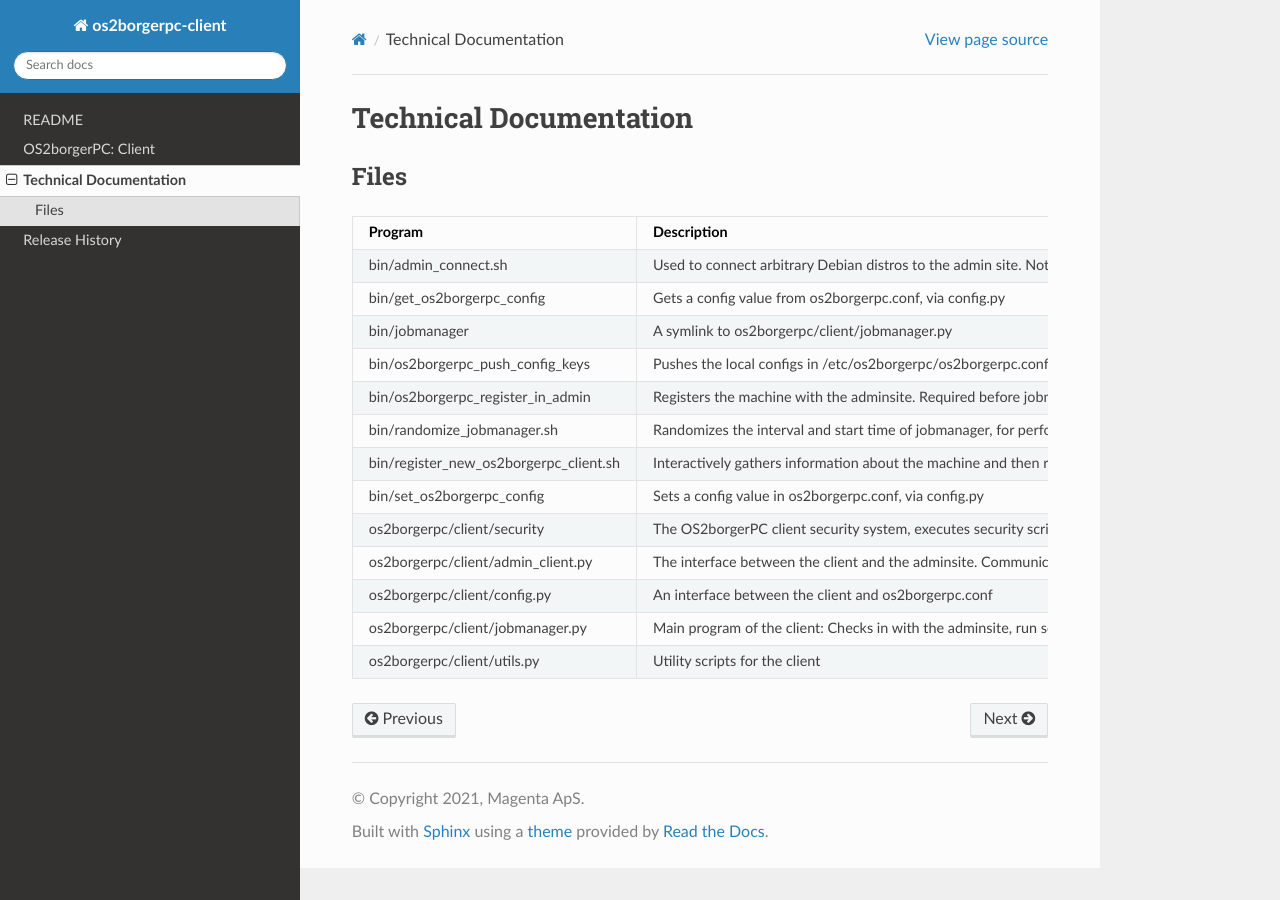
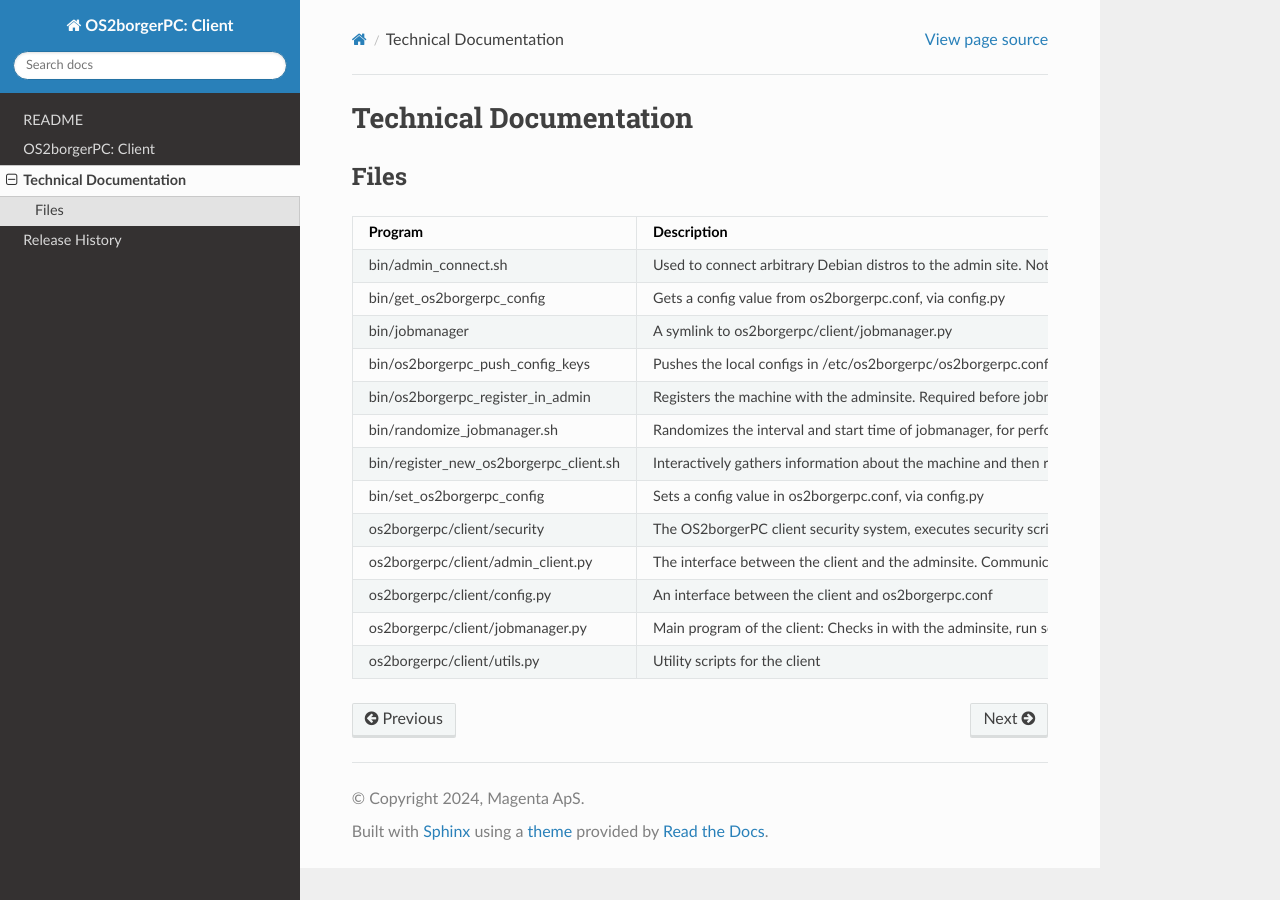
Before and after one commit to OS2borgerPC/os2borgerpc-client, a Sphinx documentation site: the page built from docs/source/dev.rst, in a window 1280 px wide. Built offline with Sphinx 7.4.7 and the Read the Docs theme 2.0.0, drawn with Linux system fonts in a browser that asks for light colours; part of the change alters nothing that is shown.

```diff
--- /dev/null
+++ b/docs/requirements.txt
@@ -0,0 +1 @@
+sphinx-rtd-theme
--- a/docs/source/conf.py
+++ b/docs/source/conf.py
@@ -19,21 +19,15 @@
 
 # -- Project information -----------------------------------------------------
 
-project = "os2borgerpc-client"
-copyright = "2021, Magenta ApS"
+project = "OS2borgerPC: Client"
+copyright = "2024, Magenta ApS"
 author = "Magenta ApS"
 
-# The short X.Y version
-version = ""
 # The full version, including alpha/beta/rc tags
-release = "1.1.2"
+release = "2.4.1"
 
 
 # -- General configuration ---------------------------------------------------
-
-# If your documentation needs a minimal Sphinx version, state it here.
-#
-# needs_sphinx = '1.0'
 
 # Add any Sphinx extension module names here, as strings. They can be
 # extensions coming with Sphinx (named 'sphinx.ext.*') or your custom
@@ -43,137 +37,17 @@ extensions = []
 # Add any paths that contain templates here, relative to this directory.
 templates_path = ["_templates"]
 
-# The suffix(es) of source filenames.
-# You can specify multiple suffix as a list of string:
-#
-# source_suffix = ['.rst', '.md']
-source_suffix = ".rst"
-
-# The master toctree document.
-master_doc = "index"
-
 # The language for content autogenerated by Sphinx. Refer to documentation
 # for a list of supported languages.
 #
 # This is also used if you do content translation via gettext catalogs.
 # Usually you set "language" from the command line for these cases.
-language = None
-
-# List of patterns, relative to source directory, that match files and
-# directories to ignore when looking for source files.
-# This pattern also affects html_static_path and html_extra_path.
-exclude_patterns = []
-
-# The name of the Pygments (syntax highlighting) style to use.
-pygments_style = None
+language = "en"
 
 
 # -- Options for HTML output -------------------------------------------------
 
 # The theme to use for HTML and HTML Help pages.  See the documentation for
 # a list of builtin themes.
-#
+
 html_theme = "sphinx_rtd_theme"
-
-# Theme options are theme-specific and customize the look and feel of a theme
-# further.  For a list of options available for each theme, see the
-# documentation.
-#
-# html_theme_options = {}
-
-# Add any paths that contain custom static files (such as style sheets) here,
-# relative to this directory. They are copied after the builtin static files,
-# so a file named "default.css" will overwrite the builtin "default.css".
-html_static_path = ["_static"]
-
-# Custom sidebar templates, must be a dictionary that maps document names
-# to template names.
-#
-# The default sidebars (for documents that don't match any pattern) are
-# defined by theme itself.  Builtin themes are using these templates by
-# default: ``['localtoc.html', 'relations.html', 'sourcelink.html',
-# 'searchbox.html']``.
-#
-# html_sidebars = {}
-
-
-# -- Options for HTMLHelp output ---------------------------------------------
-
-# Output file base name for HTML help builder.
-htmlhelp_basename = "os2borgerpc-clientdoc"
-
-
-# -- Options for LaTeX output ------------------------------------------------
-
-latex_elements = {
-    # The paper size ('letterpaper' or 'a4paper').
-    #
-    # 'papersize': 'letterpaper',
-    # The font size ('10pt', '11pt' or '12pt').
-    #
-    # 'pointsize': '10pt',
-    # Additional stuff for the LaTeX preamble.
-    #
-    # 'preamble': '',
-    # Latex figure (float) alignment
-    #
-    # 'figure_align': 'htbp',
-}
-
-# Grouping the document tree into LaTeX files. List of tuples
-# (source start file, target name, title,
-#  author, documentclass [howto, manual, or own class]).
-latex_documents = [
-    (
-        master_doc,
-        "os2borgerpc-client.tex",
-        "os2borgerpc-client Documentation",
-        "Magenta ApS",
-        "manual",
-    )
-]
-
-
-# -- Options for manual page output ------------------------------------------
-
-# One entry per manual page. List of tuples
-# (source start file, name, description, authors, manual section).
-man_pages = [
-    (master_doc, "os2borgerpc-client", "os2borgerpc-client Documentation", [author], 1)
-]
-
-
-# -- Options for Texinfo output ----------------------------------------------
-
-# Grouping the document tree into Texinfo files. List of tuples
-# (source start file, target name, title, author,
-#  dir menu entry, description, category)
-texinfo_documents = [
-    (
-        master_doc,
-        "os2borgerpc-client",
-        "os2borgerpc-client Documentation",
-        author,
-        "os2borgerpc-client",
-        "One line description of project.",
-        "Miscellaneous",
-    )
-]
-
-
-# -- Options for Epub output -------------------------------------------------
-
-# Bibliographic Dublin Core info.
-epub_title = project
-
-# The unique identifier of the text. This can be a ISBN number
-# or the project homepage.
-#
-# epub_identifier = ''
-
-# A unique identification for the text.
-#
-# epub_uid = ''
-
-# A list of files that should not be packed into the epub file.
-epub_exclude_files = ["search.html"]
```
Also changed, not shown: docs/.readthedocs.yaml (added).
